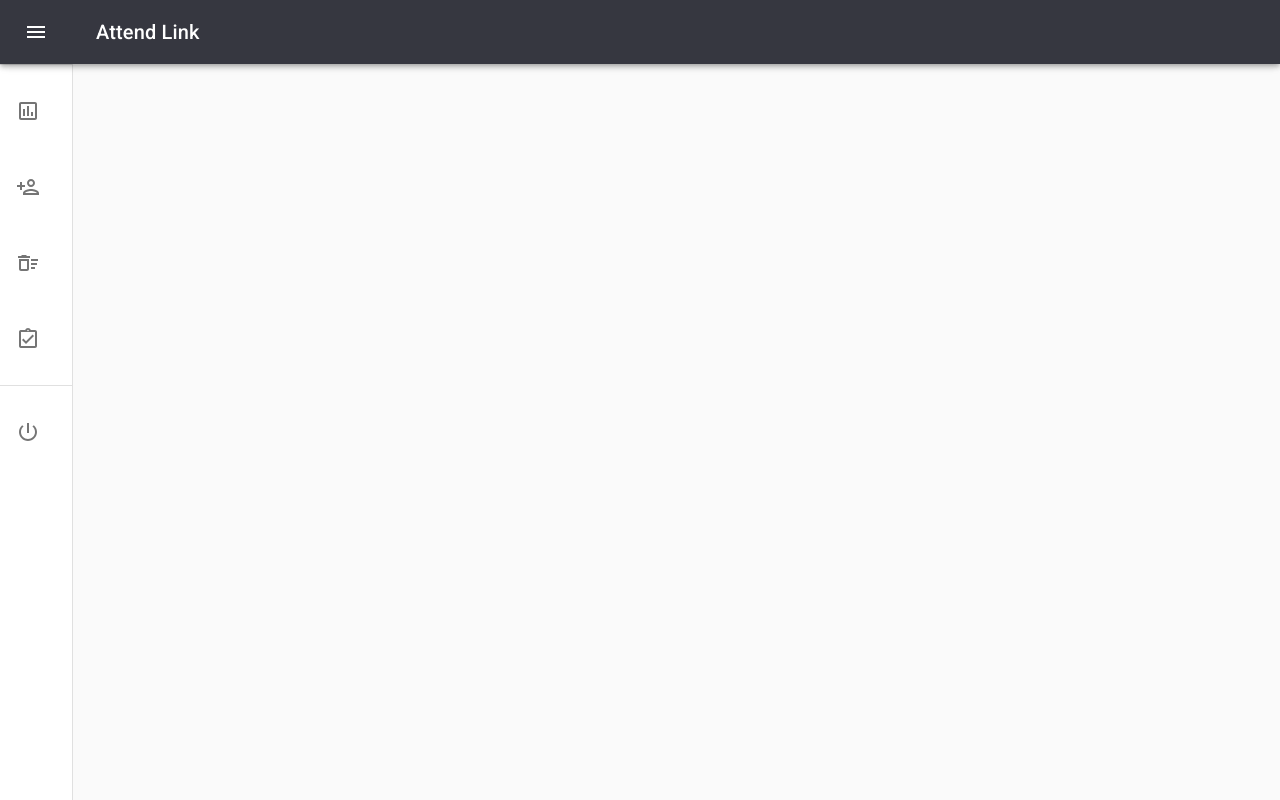
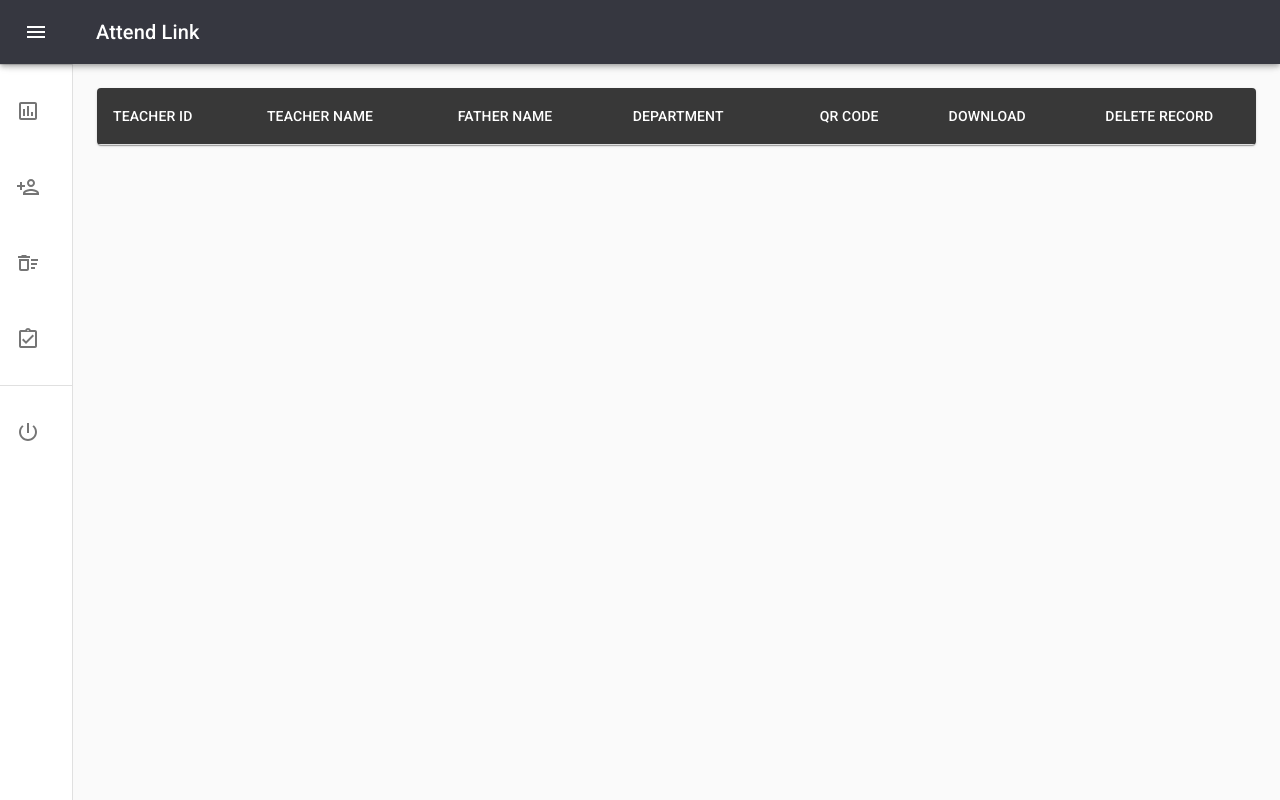
Before and after one commit to Naumanhassan307/attendLink-W, a React (Create React App) app: page /allrecords in a window 1280 px wide. Built offline with nearby package versions, Linux system fonts and the light colour scheme.

Commit message:
complete qr & pdf record download

```diff
--- a/package.json
+++ b/package.json
@@ -8,6 +8,7 @@
     "@testing-library/jest-dom": "^5.14.1",
     "@testing-library/react": "^11.2.7",
     "@testing-library/user-event": "^12.8.3",
+    "jspdf": "^2.3.1",
     "qrcode": "^1.4.4",
     "react": "^17.0.2",
     "react-circular-progressbar": "^2.0.4",
--- a/src/config/navigation/Navigation.js
+++ b/src/config/navigation/Navigation.js
@@ -17,7 +17,7 @@ function Navigation() {
         <Route exact path="/addteacher">
           <AddTeacher />
         </Route>
-        <Route exact path="/updaterecord">
+        <Route exact path="/allrecords">
           <DeleteUpdate />
         </Route>
         <Route exact path="/chechkrecord">
--- a/src/modules/addTeacher/AddTeacher.js
+++ b/src/modules/addTeacher/AddTeacher.js
@@ -16,8 +16,7 @@ function AddTeacher() {
     setTchDepart,
     ctaQrHandler,
     ctaSubmitHander,
-    emptyf,
-    setEmptyf,
+    allow,
   ] = useAddTeacher();
   return (
     <>
@@ -55,9 +54,9 @@ function AddTeacher() {
         </div>
       </div>
 
-      <div className="my-inner-qrbtn">
+      {/* <div className="my-inner-qrbtn">
         <BlueButton txt="QR Code" cta={ctaQrHandler} />
-      </div>
+      </div> */}
 
       <div className="my-inner-btn">
         <BlueButton txt="Submit" cta={ctaSubmitHander} />
--- a/src/modules/addTeacher/useAddTeacher.js
+++ b/src/modules/addTeacher/useAddTeacher.js
@@ -1,20 +1,36 @@
 import { useState } from "react";
 import { useDispatch } from "react-redux";
+import { AddTeacherAct } from "../../store/actions/TeacherAction";
 
-import { AddTeacherAct } from "../../store/actions/TeacherAction";
+import QRCode from "qrcode";
 
 export function useAddTeacher() {
   const [tchName, setTchName] = useState("");
   const [tchFName, setTchFName] = useState("");
   const [tchGender, setTchGender] = useState("");
   const [tchDepart, setTchDepart] = useState("");
-  const [qr, setQr] = useState("QR CODE");
+
+  const tchId = `TCH-${Math.floor(Math.random() * 10000)}`
+  let qr = "";
+  let teacher = {};
+
 
   const dispatch = useDispatch();
-  let teacher = {};
-  const ctaQrHandler = () => {};
 
-  const ctaSubmitHander = () => {
+
+  const ctaQrHandler = async () => {
+
+    try {
+     qr = await QRCode.toDataURL(`${tchId}-${tchName.toUpperCase()}`);
+     console.log("Qr code res", qr);
+
+    } catch (error) {
+      console.log("QR code error", error);
+    }
+    // setAllow(true)
+  };
+
+  const ctaSubmitHander = async () => {
     if (
       tchName === "" ||
       tchFName === "" ||
@@ -22,9 +38,14 @@ export function useAddTeacher() {
       tchDepart === ""
     ) {
       alert("Please Fil All Fields!");
+      return
     } else {
+
+        ctaQrHandler()
+        setTimeout(() => {
+          console.log("qr link after call", qr);
           teacher = {
-        id: `TCH-${Math.floor(Math.random() * 10000)}`,
+            id: tchId,
             date: new Date().toISOString().split("T")[0],
             time: new Date().toLocaleTimeString(),
             name: tchName.toUpperCase(),
@@ -33,11 +54,15 @@ export function useAddTeacher() {
             depart: tchDepart,
             code: qr,
           };
-      //   }
-
           console.log("Teacher on OBJ", teacher);
 
           dispatch(AddTeacherAct(teacher));
+          alert("Record Successfully Saved!");
+        }, 1000);
+
+
+
+
     }
   };
 
@@ -48,5 +73,6 @@ export function useAddTeacher() {
     setTchDepart,
     ctaQrHandler,
     ctaSubmitHander,
+
   ];
 }
--- a/src/modules/deleteUpdate/DeleteUpdate.js
+++ b/src/modules/deleteUpdate/DeleteUpdate.js
@@ -42,7 +42,7 @@ const useStyles = makeStyles({
 export default function DeleteUpdate() {
   const classes = useStyles();
 
-  const [store, showTable] = useDeleteUpdate();
+  const [store, ctaDownloadHandler] = useDeleteUpdate();
 
   return (
     <TableContainer component={Paper}>
@@ -53,8 +53,9 @@ export default function DeleteUpdate() {
             <StyledTableCell>TEACHER NAME</StyledTableCell>
             <StyledTableCell align="left">FATHER NAME</StyledTableCell>
             <StyledTableCell align="left">DEPARTMENT</StyledTableCell>
-            <StyledTableCell align="center">UPDATE RECORD</StyledTableCell>
-            <StyledTableCell align="center">DPDATE RECORD</StyledTableCell>
+            <StyledTableCell align="center">QR CODE</StyledTableCell>
+            <StyledTableCell align="center">DOWNLOAD</StyledTableCell>
+            <StyledTableCell align="center">DELETE RECORD</StyledTableCell>
           </TableRow>
         </TableHead>
 
@@ -68,8 +69,11 @@ export default function DeleteUpdate() {
 
               <StyledTableCell align="left">{item.fName}</StyledTableCell>
               <StyledTableCell align="left">{item.depart}</StyledTableCell>
-              <StyledTableCell align="right">
-                <BlueButton txt="Update" />
+              <StyledTableCell align="center">
+                <img src={item.code} style={{ height: 70, width: 70 }} />
+              </StyledTableCell>
+              <StyledTableCell align="center">
+                <BlueButton txt="download" cta={()=>{ctaDownloadHandler(item)}}/>
               </StyledTableCell>
               <StyledTableCell align="right">
                 <BlueButton txt="Delete" />
--- a/src/modules/deleteUpdate/useDeleteUpdate.js
+++ b/src/modules/deleteUpdate/useDeleteUpdate.js
@@ -1,11 +1,39 @@
 import { useState } from "react";
 import { useSelector } from "react-redux";
+import jsPDF from "jspdf";
 
 function useDeleteUpdate() {
 
   const store = useSelector((store) => store.TeacherReducer.teachers);
   console.log("Store data come from store is ", store);
+  const ctaDownloadHandler=(item)=>{
+    console.log("item in download is", item);
+    const doc = new jsPDF();
+    // doc.addImage(`${item.code}.PNG`, 65, 20, 500, 400)
 
-  return [store];
+    doc.addFont("Helvertica", "bold");
+    doc.text(80, 30, "Attend Link");
+
+    doc.text(10, 40, "========================================================");
+
+    doc.text(10, 50, "Teacher ID:");
+    doc.text(10, 60, "Teacher Name:");
+    doc.text(10, 70, "Father Name:");
+    doc.text(10, 80, "Department:");
+
+    doc.addFont("normal");
+    doc.text(70, 50, item.id);
+    doc.text(70, 60, item.name);
+    doc.text(70, 70, item.fName);
+    doc.text(70, 80, item.depart);
+
+    doc.text(10, 90, "========================================================");
+
+    doc.addImage(item.code, 65, 100, 50, 50)
+
+    doc.save(`${item.id}-${item.name}.pdf`);
+  }
+
+  return [store, ctaDownloadHandler];
 }
 export default useDeleteUpdate;
--- a/src/modules/home/Home.js
+++ b/src/modules/home/Home.js
@@ -27,8 +27,7 @@ import {  Link, NavLink} from "react-router-dom";
 import Navigation from "../../config/navigation/Navigation";
 
 
-import AddTeacher from "../addTeacher/AddTeacher";
-import OverView from "../overView/OverView";
+
 
 const drawerWidth = 240;
 
@@ -186,12 +185,12 @@ export default function Home() {
             </ListItem>
           </NavLink>
 
-          <NavLink activeClassName="active_class" className="mu" exact to="/updaterecord">
-            <ListItem button key="Delete/Update">
+          <NavLink activeClassName="active_class" className="mu" exact to="/allrecords">
+            <ListItem button key="All Records">
               <ListItemIcon>
                 <DeleteSweepOutlinedIcon />
               </ListItemIcon>
-              <ListItemText primary="Delete/Update" style={{textDecoration: "none"}}/>
+              <ListItemText primary="All Records" style={{textDecoration: "none"}}/>
               <br />
               <br />
               <br />
```
Also changed, not shown: 1 other file (tests, documents, lock files or other folders). Lines whose indentation alone changed are shown as unchanged.
